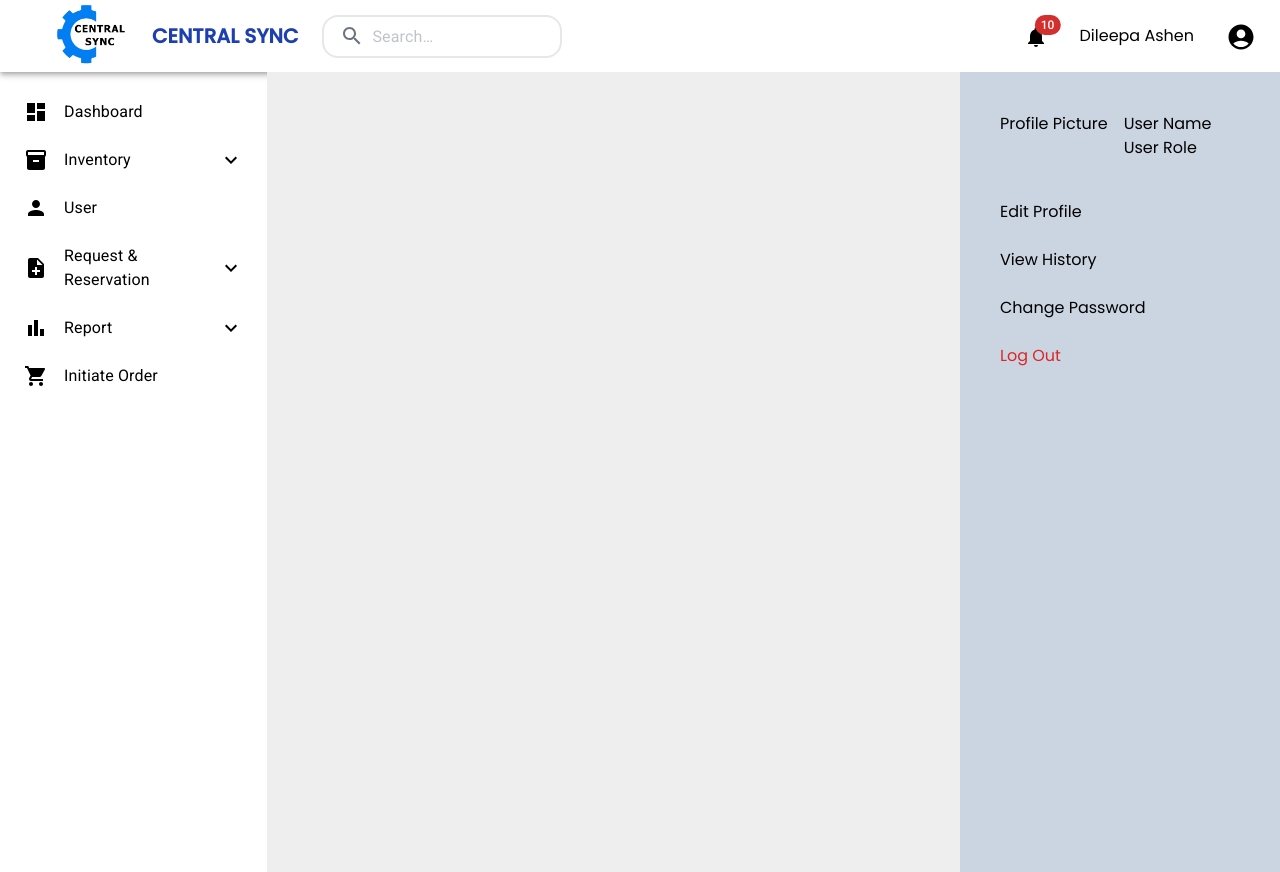
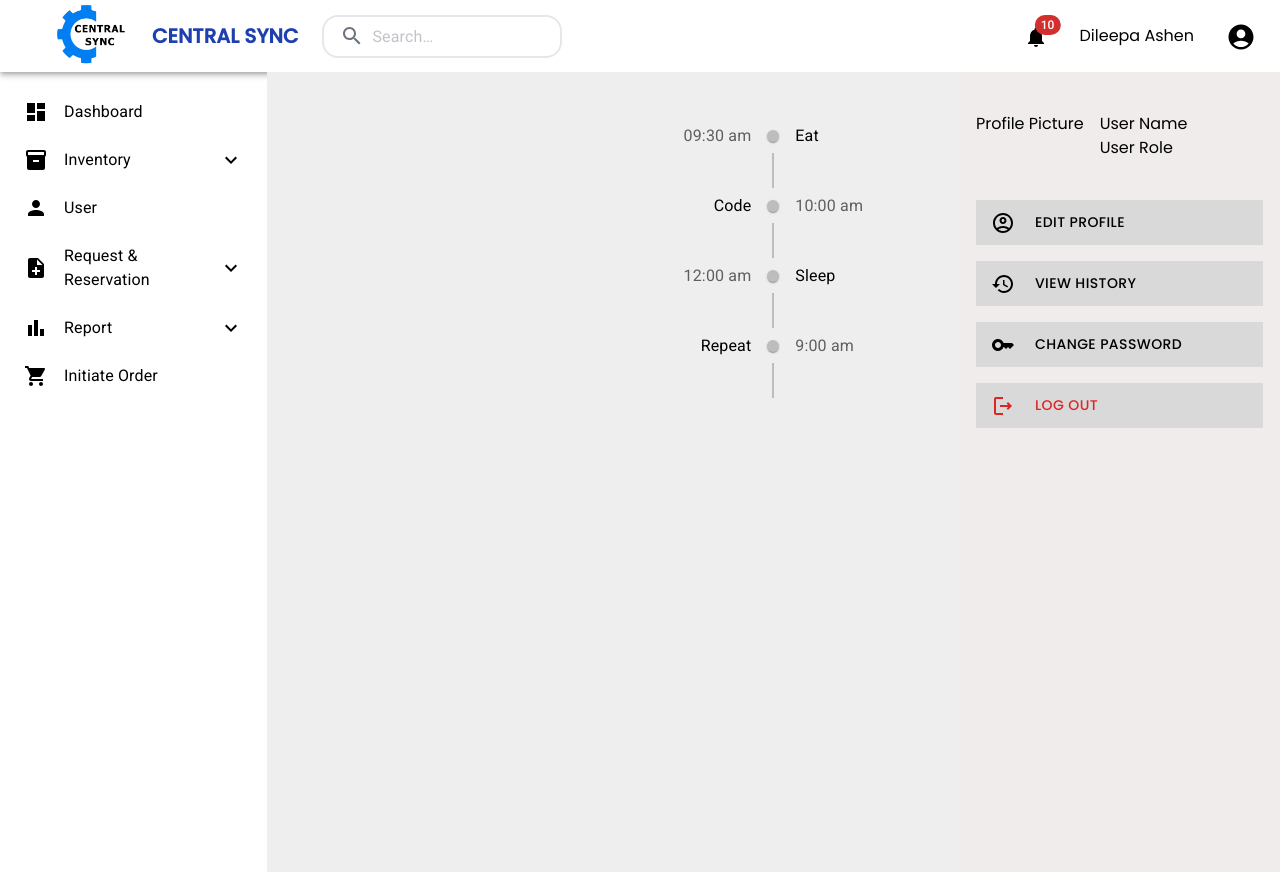
Before and after one commit to DileepaAshen2000/centralSyncFrontend, a React (Create React App) app: page /history in a window 1280 px wide. Both pictures are taken after a click on the button "account of current user". Built offline with nearby package versions, Linux system fonts and the light colour scheme.

Commit message:
Modified Side bar content

```diff
--- a/package.json
+++ b/package.json
@@ -7,6 +7,7 @@
     "@emotion/react": "^11.11.3",
     "@emotion/styled": "^11.11.0",
     "@mui/icons-material": "^5.15.11",
+    "@mui/lab": "^5.0.0-alpha.167",
     "@mui/material": "^5.15.6",
     "@mui/x-data-grid": "^6.19.3",
     "@testing-library/jest-dom": "^5.17.0",
--- a/src/components/NavBar.jsx
+++ b/src/components/NavBar.jsx
@@ -13,6 +13,11 @@ import myLogo from '../assests/logo1.png';
 import MenuIcon from '@mui/icons-material/Menu';
 import SideBar from './SideBar';
 import  { useState } from 'react';
+import {TextField , Button, Stack, Select } from "@mui/material";
+import AccountCircleOutlinedIcon from '@mui/icons-material/AccountCircleOutlined';
+import HistoryIcon from '@mui/icons-material/History';
+import KeyOutlinedIcon from '@mui/icons-material/KeyOutlined';
+import LogoutOutlinedIcon from '@mui/icons-material/LogoutOutlined';
 
 
 
@@ -125,10 +130,10 @@ export default function NavBar() {
 
       {/* Sidebar Content */}
       <div
-        className={` w-80 absolute right-0 h-screen bg-slate-300 text-black ${SidebarOpen ? 'block' : 'hidden'}`}
+        className={` w-80 absolute right-0 h-screen bg-[#F1ECEC] text-black ${SidebarOpen ? 'block' : 'hidden'}`}
       >
 
-        <div className="flex flex-col gap-10 p-10">
+        <div className="flex flex-col gap-10 p-10 pl-4">
           <div className='flex gap-4'>
             <div>Profile Picture</div>
             <div>
@@ -136,12 +141,42 @@ export default function NavBar() {
               <h4>User Role</h4>
             </div>
           </div>
-          <ul className='flex flex-col gap-6'>
-            <li><a href='https://example.com/' >Edit Profile</a></li>
-            <li><a href='https://example.com/' >View History</a></li>
-            <li><a href='https://example.com/' >Change Password</a></li>
-            <li><a href='https://example.com/' className='text-red-600'>Log Out</a></li>
-          </ul>
+          <div>
+          <div className="pb-4">
+          <Button
+              variant="outlined"
+              className="bg-[#D9D9D9] w-[287px] h-[45px]  text-black  hover:text-[#D9D9D9] hover:bg-black border-none  rounded-none justify-start space-x-5">
+              <AccountCircleOutlinedIcon/>
+            <span>Edit Profile</span>
+            </Button>
+          </div>
+          <div className="pb-4">
+          <Button
+              variant="outlined"
+              className="bg-[#D9D9D9] w-[287px] h-[45px]  text-black  hover:text-[#D9D9D9] hover:bg-black border-none  rounded-none justify-start space-x-5">
+              <HistoryIcon/>
+            <span>View History</span>
+            </Button>
+          </div>
+          <div className="pb-4">
+          <Button
+              variant="outlined"
+              className="bg-[#D9D9D9] w-[287px] h-[45px]  text-black  hover:text-[#D9D9D9] hover:bg-black border-none  rounded-none justify-start space-x-5">
+              <KeyOutlinedIcon/>
+            <span>Change Password</span>
+            </Button>
+          </div>
+          <div className="pb-4">
+          <Button
+              variant="outlined"
+              className="bg-[#D9D9D9] w-[287px] h-[45px]  text-red-600  hover:text-[#D9D9D9] hover:bg-black border-none  rounded-none justify-start space-x-5">
+              <LogoutOutlinedIcon className="text-red-600"/>
+            <span>Log out</span>
+            </Button>
+          </div>
+
+          </div>
+
         </div>
       </div>
 
--- a/src/components/UserForm.jsx
+++ b/src/components/UserForm.jsx
@@ -1,6 +1,6 @@
-import React, { useEffect, useState }from "react";
-import {TextField , Button, Stack, Select } from "@mui/material";
-import {useForm} from "react-hook-form";
+import React, { useEffect, useState } from "react";
+import { TextField, Button, Stack, Select } from "@mui/material";
+import { useForm } from "react-hook-form";
 //import image from "../assests/flyer-Photo.jpg";
 import SelectR from "./Select_R";
 import SelectD from "./Select_D";
@@ -8,92 +8,267 @@ import SelectD from "./Select_D";
 //import { DropzoneArea } from 'material-ui-dropzone';
 //import Dropzone from "./Dropzone";
 
-const UserForm =() =>{
-    const form =useForm()
-    const[firstName,setfName]=useState('')
-    const[lastName,setlName]=useState('')
-    const[dateOfBirth,setDOb]=useState('')
-    const[mobileNo,setMNumber]=useState('')
-    const[telNo,setTelNUmber]=useState('')
-    const[address,setAddress]=useState('')
-    const[email,setEmail]=useState('')
-    const [department,setDepartment] = useState('');
-    const [role,setRole] = useState('');
+const UserForm = () => {
+  const form = useForm();
+  const [firstName, setfName] = useState("");
+  const [lastName, setlName] = useState("");
+  const [dateOfBirth, setDOb] = useState("");
+  const [mobileNo, setMNumber] = useState("");
+  const [telNo, setTelNUmber] = useState("");
+  const [address, setAddress] = useState("");
+  const [email, setEmail] = useState("");
+  const [department, setDepartment] = useState("");
+  const [role, setRole] = useState("");
 
+  const handleClick = (e) => {
+    e.preventDefault();
+    const user = {
+      firstName,
+      lastName,
+      dateOfBirth,
+      mobileNo,
+      address,
+      email,
+      telNo,
+      department,
+      role,
+    };
+    console.log(user);
+    fetch("http://localhost:8080/user/add", {
+      method: "POST",
+      headers: { "Content-Type": "application/json" },
+      body: JSON.stringify(user),
+    }).then(() => {
+      console.log("New User added");
+    });
+  };
 
-
-    const handleClick=(e)=>{
-        e.preventDefault()
-        const user={firstName,lastName,dateOfBirth,mobileNo,address,email,telNo,department,role}
-        console.log(user)
-        fetch("http://localhost:8080/user/add",{
-      method:"POST",
-      headers:{"Content-Type":"application/json"},
-      body:JSON.stringify(user)
-
-  }).then(()=>{
-    console.log("New User added")
-  })
-    }
-
-    return(
-
+  return (
     <>
-
       <form noValidate>
-
         <div className="grid grid-cols-6 grid-rows-6  gap-x-[0.25rem] ">
-                    <div className="col-span-1 row-span-2"><label htmlFor="name">Name</label></div><div className="col-span-2"><TextField id="name" variant="outlined" placeholder="First Name"
-                    InputProps={{className:"w-[375px] cursor-auto h-9 border border-[#857A7A] rounded-xl px-2 ",}} value={firstName} onChange={(e)=>setfName(e.target.value)}/>
-      </div>        <div className="col-span-3"> </div>
-                    <div className="col-span-2"><TextField variant="outlined" placeholder="Last Name" InputProps={{className:"w-[375px] cursor-auto h-9 border border-[#857A7A] rounded-xl px-2 ",}} value={lastName} onChange={(e)=>setlName(e.target.value)}/></div><div></div><div></div><div></div>
-                    <div className="col-span-1 row-span-1"><label htmlFor="2">Department</label></div>
-                    <div className="col-span-2"><SelectD value={department}
-          onChange={(selectedOption) => setDepartment(selectedOption)}/>
-
-                    </div><div></div><div></div><div></div>
-                    <div className="col-span-1 row-span-1"><label htmlFor="3">Role</label></div><div className="col-span-2"> <SelectR value={role} onChange={(selectedOption) => setRole(selectedOption)}/> </div><div></div><div></div><div></div>
-                    <div className="col-span-1 row-span-1"><label htmlFor="4">Date Of Birth</label></div><div className="col-span-2"><TextField id="date"  InputProps={{className:"w-[375px] cursor-auto h-9 border border-[#857A7A] rounded-xl px-2 "}} InputLabelProps={{shrink: true,}} value={dateOfBirth} onChange={(e)=>setDOb(e.target.value)}/>
-                    </div><div></div><div></div><div></div>
-                    <div className="col-span-1 row-span-1"><label htmlFor="5">Adress</label></div><div className="col-span-2"><TextField type="text" id="adress" placeholder="" InputProps={{className:"w-[375px] cursor-auto h-[65px] border border-[#857A7A] rounded-xl px-2",}} value={address} onChange={(e)=>setAddress(e.target.value)}/>
-                    </div><div></div><div></div><div></div>
+          <div className="col-span-1 row-span-2">
+            <label htmlFor="name">Name</label>
+          </div>
+          <div className="col-span-2">
+            <TextField
+              id="name"
+              variant="outlined"
+              placeholder="First Name"
+              InputProps={{
+                className:
+                  "w-[375px] cursor-auto h-9 border border-[#857A7A] rounded-xl px-2 ",
+              }}
+              value={firstName}
+              onChange={(e) => setfName(e.target.value)}
+            />
+          </div>{" "}
+          <div className="col-span-3"> </div>
+          <div className="col-span-2">
+            <TextField
+              variant="outlined"
+              placeholder="Last Name"
+              InputProps={{
+                className:
+                  "w-[375px] cursor-auto h-9 border border-[#857A7A] rounded-xl px-2 ",
+              }}
+              value={lastName}
+              onChange={(e) => setlName(e.target.value)}
+            />
+          </div>
+          <div></div>
+          <div></div>
+          <div></div>
+          <div className="col-span-1 row-span-1">
+            <label htmlFor="2">Department</label>
+          </div>
+          <div className="col-span-2">
+            <SelectD
+              value={department}
+              onChange={(selectedOption) => setDepartment(selectedOption)}
+            />
+          </div>
+          <div></div>
+          <div></div>
+          <div></div>
+          <div className="col-span-1 row-span-1">
+            <label htmlFor="3">Role</label>
+          </div>
+          <div className="col-span-2">
+            {" "}
+            <SelectR
+              value={role}
+              onChange={(selectedOption) => setRole(selectedOption)}
+            />{" "}
+          </div>
+          <div></div>
+          <div></div>
+          <div></div>
+          <div className="col-span-1 row-span-1">
+            <label htmlFor="4">Date Of Birth</label>
+          </div>
+          <div className="col-span-2">
+            <TextField
+              id="date"
+              InputProps={{
+                className:
+                  "w-[375px] cursor-auto h-9 border border-[#857A7A] rounded-xl px-2 ",
+              }}
+              InputLabelProps={{ shrink: true }}
+              value={dateOfBirth}
+              onChange={(e) => setDOb(e.target.value)}
+            />
+          </div>
+          <div></div>
+          <div></div>
+          <div></div>
+          <div className="col-span-1 row-span-1">
+            <label htmlFor="5">Adress</label>
+          </div>
+          <div className="col-span-2">
+            <TextField
+              type="text"
+              id="adress"
+              placeholder=""
+              InputProps={{
+                className:
+                  "w-[375px] cursor-auto h-[65px] border border-[#857A7A] rounded-xl px-2",
+              }}
+              value={address}
+              onChange={(e) => setAddress(e.target.value)}
+            />
+          </div>
+          <div></div>
+          <div></div>
+          <div></div>
         </div>
 
-                    <div className="flex items-center"><h3 className="pt-10 pb-10 text-[#796F6F]"> User Contact Info</h3>
+        <div className="flex items-center">
+          <h3 className="pt-10 pb-10 text-[#796F6F]"> User Contact Info</h3>
           <hr className="border-[#796F6F] ml-4 flex-grow" />
         </div>
 
         <div className="grid grid-cols-6 grid-rows-2 gap-y-7 gap-x-[0.25rem] ">
-                    <div className="col-span-1"><label htmlFor="name">Mobile No </label></div><div className="col-span-2"><TextField type="text" id="mno" placeholder="" InputProps={{className:"w-[375px] cursor-auto h-[35px] border border-[#857A7A] rounded-xl px-2 "}} value={mobileNo} onChange={(e)=>setMNumber(e.target.value)}/> </div>
-                    <div className="col-span-1"><label htmlFor="name" className="pl-20">Tel No</label></div><div className="col-span-2"><TextField type="text" id="Tno" placeholder="" InputProps={{className:"w-[375px] cursor-auto h-[35px] border border-[#857A7A] rounded-xl px-2 " ,}}value={telNo} onChange={(e)=>setTelNUmber(e.target.value)}/></div>
-                    <div className="col-span-1"><label htmlFor="name">Email Adress</label></div><div className="col-span-2"><TextField type="text" id="email" placeholder="" InputProps={{className:"w-[375px] cursor-auto h-[35px] border border-[#857A7A] rounded-xl px-2" }} value={email} onChange={(e)=>setEmail(e.target.value)}/></div><div></div><div></div><div></div>
-
+          <div className="col-span-1">
+            <label htmlFor="name">Mobile No </label>
+          </div>
+          <div className="col-span-2">
+            <TextField
+              type="text"
+              id="mno"
+              placeholder=""
+              InputProps={{
+                className:
+                  "w-[375px] cursor-auto h-[35px] border border-[#857A7A] rounded-xl px-2 ",
+              }}
+              value={mobileNo}
+              onChange={(e) => setMNumber(e.target.value)}
+            />{" "}
+          </div>
+          <div className="col-span-1">
+            <label htmlFor="name" className="pl-20">
+              Tel No
+            </label>
+          </div>
+          <div className="col-span-2">
+            <TextField
+              type="text"
+              id="Tno"
+              placeholder=""
+              InputProps={{
+                className:
+                  "w-[375px] cursor-auto h-[35px] border border-[#857A7A] rounded-xl px-2 ",
+              }}
+              value={telNo}
+              onChange={(e) => setTelNUmber(e.target.value)}
+            />
+          </div>
+          <div className="col-span-1">
+            <label htmlFor="name">Email Adress</label>
+          </div>
+          <div className="col-span-2">
+            <TextField
+              type="text"
+              id="email"
+              placeholder=""
+              InputProps={{
+                className:
+                  "w-[375px] cursor-auto h-[35px] border border-[#857A7A] rounded-xl px-2",
+              }}
+              value={email}
+              onChange={(e) => setEmail(e.target.value)}
+            />
+          </div>
+          <div></div>
+          <div></div>
+          <div></div>
         </div>
 
         <div className="flex items-center">
           <h3 className="pt-10 pb-10 text-[#796F6F]"> User Credentials</h3>
           <hr className="border-[#796F6F] ml-4 flex-grow" />
-
         </div>
 
         <div className="grid grid-cols-6 grid-rows-2 gap-y-7 gap-x-[0.25rem] ">
-                    <div className="col-span-1"><label htmlFor="name">Password</label></div><div className="col-span-2"><TextField type="password" id="password" placeholder="" InputProps={{className:"w-[375px] cursor-auto h-[35px] border border-[#857A7A] rounded-xl px-2 "}}/> </div><div></div><div></div><div></div>
-                    <div className="col-span-1"><label htmlFor="name">Confirm Password</label></div><div className="col-span-2"><TextField type="password" id="cpassword" placeholder="" InputProps={{className:"w-[375px] cursor-auto h-[35px] border border-[#857A7A] rounded-xl px-2 "}}/></div><div></div><div></div><div></div>
-
-
+          <div className="col-span-1">
+            <label htmlFor="name">Password</label>
+          </div>
+          <div className="col-span-2">
+            <TextField
+              type="password"
+              id="password"
+              placeholder=""
+              InputProps={{
+                className:
+                  "w-[375px] cursor-auto h-[35px] border border-[#857A7A] rounded-xl px-2 ",
+              }}
+            />{" "}
+          </div>
+          <div></div>
+          <div></div>
+          <div></div>
+          <div className="col-span-1">
+            <label htmlFor="name">Confirm Password</label>
+          </div>
+          <div className="col-span-2">
+            <TextField
+              type="password"
+              id="cpassword"
+              placeholder=""
+              InputProps={{
+                className:
+                  "w-[375px] cursor-auto h-[35px] border border-[#857A7A] rounded-xl px-2 ",
+              }}
+            />
+          </div>
+          <div></div>
+          <div></div>
+          <div></div>
         </div>
 
         <div className="grid grid-cols-6 grid-rows-2 gap-y-7 gap-x-[0.25rem] mt-12 ">
-                    <div className="col-start-5"><Button variant="outlined" className="bg-[#007EF2] w-[150px] rounded-md text-white border-blue-[#007EF2] hover:text-[#007EF2] hover:bg-white" onClick={handleClick} > Save </Button></div>
-                    <div className="col-start-6"><Button variant="outlined" className="bg-white w-[150px] rounded-md text-[#007EF2] border-blue-[#007EF2] hover:text-white hover:bg-[#007EF2]"> Cancel </Button></div>
+          <div className="col-start-5">
+            <Button
+              variant="outlined"
+              className="bg-[#007EF2] w-[150px] rounded-md text-white border-blue-[#007EF2] hover:text-[#007EF2] hover:bg-white"
+              onClick={handleClick}
+            >
+
+              Save
+            </Button>
           </div>
+          <div className="col-start-6">
+            <Button
+              variant="outlined"
+              className="bg-white w-[150px] rounded-md text-[#007EF2] border-blue-[#007EF2] hover:text-white hover:bg-[#007EF2]"
+            >
 
-
-
+              Cancel
+            </Button>
+          </div>
+        </div>
       </form>
-
     </>
-
   );
-}
+};
 export default UserForm;
--- /dev/null
+++ b/src/pages/History.jsx
@@ -0,0 +1,58 @@
+import * as React from 'react';
+import Timeline from '@mui/lab/Timeline';
+import TimelineItem from '@mui/lab/TimelineItem';
+import TimelineSeparator from '@mui/lab/TimelineSeparator';
+import TimelineConnector from '@mui/lab/TimelineConnector';
+import TimelineContent from '@mui/lab/TimelineContent';
+import TimelineDot from '@mui/lab/TimelineDot';
+import TimelineOppositeContent from '@mui/lab/TimelineOppositeContent';
+
+
+function ViewHistory() {
+  return (
+    <Timeline position="alternate">
+      <TimelineItem>
+        <TimelineOppositeContent color="text.secondary">
+          09:30 am
+        </TimelineOppositeContent>
+        <TimelineSeparator>
+          <TimelineDot />
+          <TimelineConnector />
+        </TimelineSeparator>
+        <TimelineContent>Eat</TimelineContent>
+      </TimelineItem>
+      <TimelineItem>
+        <TimelineOppositeContent color="text.secondary">
+          10:00 am
+        </TimelineOppositeContent>
+        <TimelineSeparator>
+          <TimelineDot />
+          <TimelineConnector />
+        </TimelineSeparator>
+        <TimelineContent>Code</TimelineContent>
+      </TimelineItem>
+      <TimelineItem>
+        <TimelineOppositeContent color="text.secondary">
+          12:00 am
+        </TimelineOppositeContent>
+        <TimelineSeparator>
+          <TimelineDot />
+          <TimelineConnector />
+        </TimelineSeparator>
+        <TimelineContent>Sleep</TimelineContent>
+      </TimelineItem>
+      <TimelineItem>
+        <TimelineOppositeContent color="text.secondary">
+          9:00 am
+        </TimelineOppositeContent>
+        <TimelineSeparator>
+          <TimelineDot />
+          <TimelineConnector />
+        </TimelineSeparator>
+        <TimelineContent>Repeat</TimelineContent>
+      </TimelineItem>
+    </Timeline>
+  );
+}
+
+export default ViewHistory;
--- a/src/pages/Home.jsx
+++ b/src/pages/Home.jsx
@@ -15,6 +15,13 @@ import RequestList from './InventoryRequest/InventoryRequestList'
 import ItemDataGrid from './InventoryItem/InventoryItems'
 import AddItemForm from './InventoryItem/NewItem'
 import ViewItemDetails from './InventoryItem/ViewDetails'
+import ViewHistory from './History'
+
+
+
+
+
+
 
 const Home = () => {
   return (
@@ -43,6 +50,7 @@ const Home = () => {
               <Route path='/item' element={<ItemDataGrid/>}></Route>
               <Route path='/item/add-item' element={<AddItemForm/>}></Route>
               <Route path='/item/edit-item/:ID' element={<ViewItemDetails/>}></Route>
+              <Route path='/history' element={<ViewHistory/>}></Route>
             </Routes>
           </BrowserRouter>
         </Grid>
```
Also changed, not shown: src/pages/User/Edit_user.jsx (+8 -11 lines), 1 other file (tests, documents, lock files or other folders). Lines whose indentation alone changed are shown as unchanged.
